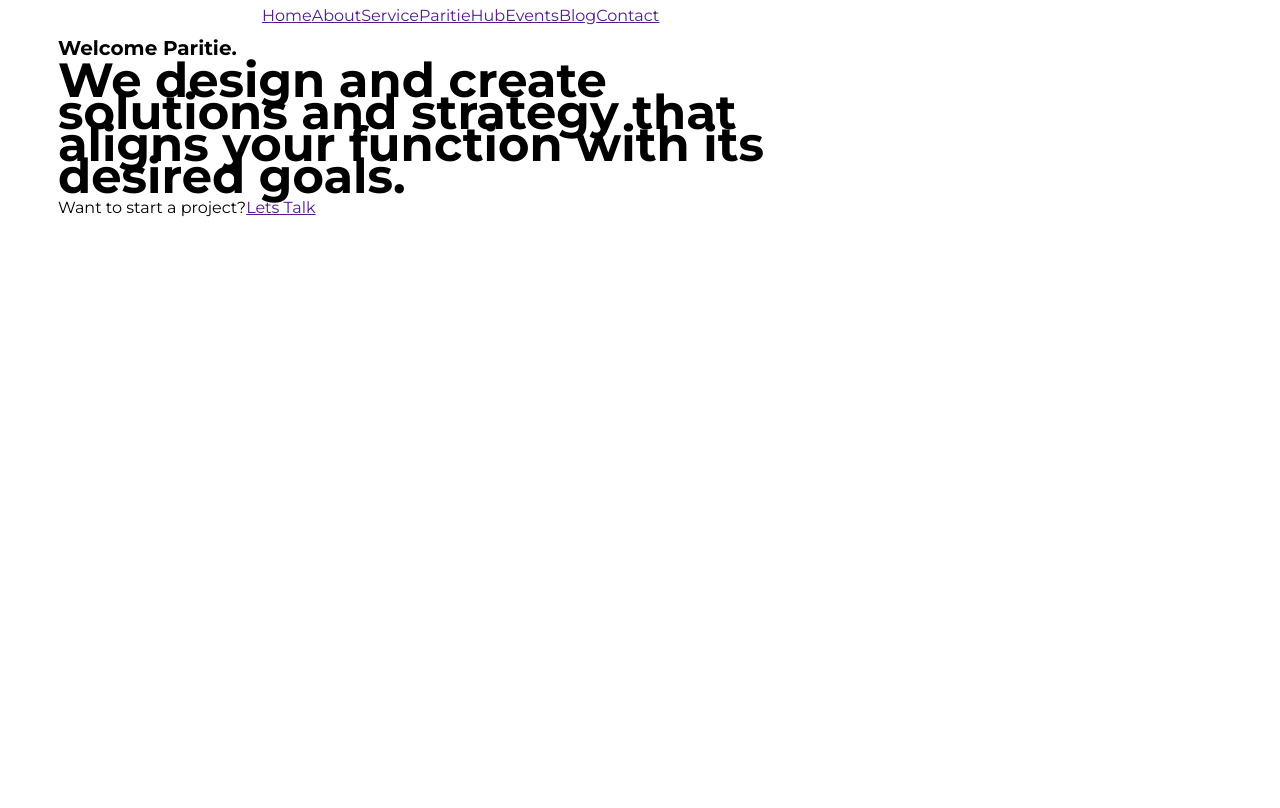
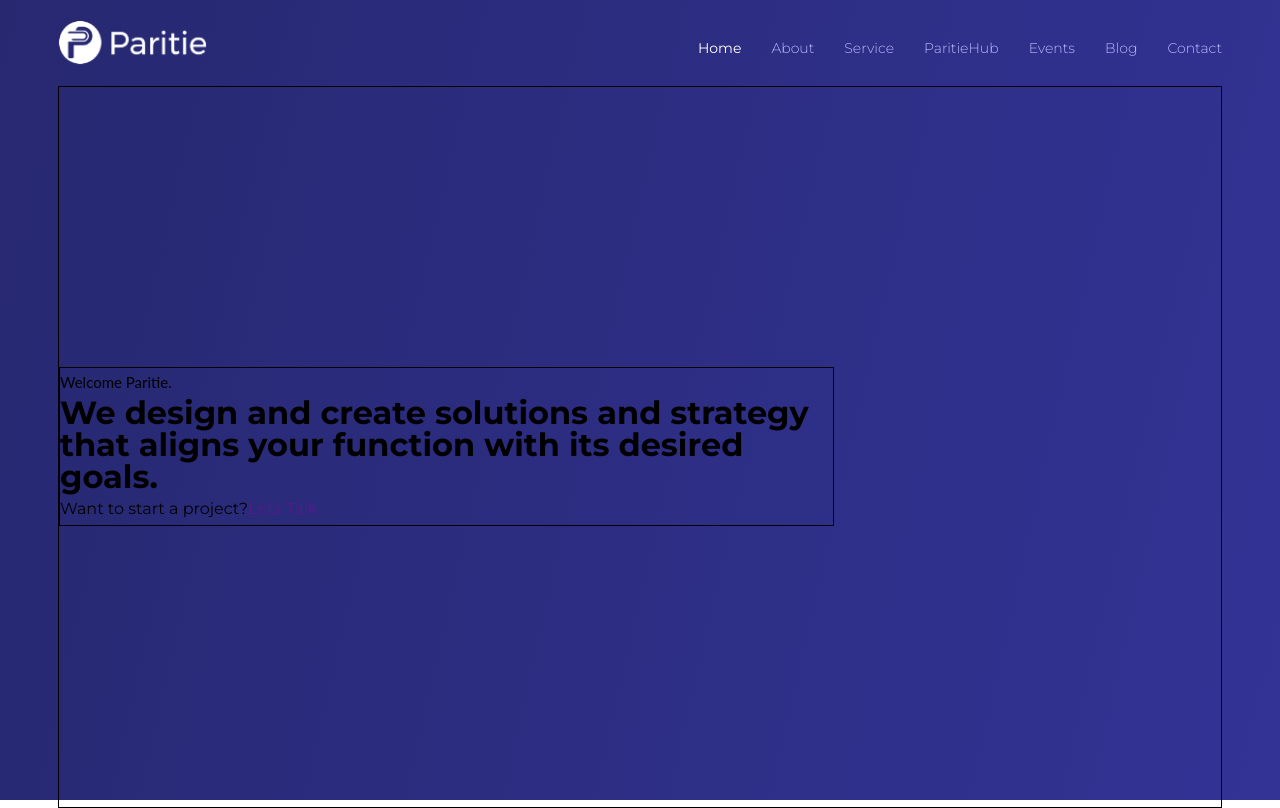
Before and after one commit to abdulqaharemjay/boilerplate_frontend_dev, a plain HTML site: page index.html in a window 1280 px wide. Drawn offline with Linux system fonts and the light colour scheme.

Commit message:
added site mockups, logo icon and index.css

```diff
--- /dev/null
+++ b/css/index.css
@@ -0,0 +1,32 @@
+header {
+    height: 100vh;
+    background: rgb(50, 51, 149);
+    background: linear-gradient(283deg, rgba(50, 51, 149, 1) 0%, rgba(39, 40, 112, 1) 100%);
+}
+
+.header {
+    padding: 10px 0;
+}
+
+.logo img {
+    width: 150px;
+}
+
+.nav-item {
+    text-decoration: none;
+    color: rgb(184, 184, 255);
+    font-size: 14px;
+    font-weight: 300;
+    margin-left: 30px;
+}
+
+.active {
+  font-weight: 400;
+  color: white;
+}
+
+
+/* hero section of the header styles */
+.hero .row {
+  height: 90vh;
+}
--- a/css/typography.css
+++ b/css/typography.css
@@ -3,10 +3,11 @@
 
 body { font-family: 'Montserrat', sans-serif;}
 
-h1 {font-size: 48px;}
-h2 {font-size: 32px;}
-h3 {font-size: 26px;}
-h4 {font-size: 20px;}
+h1 {font-size: 32px;}
+h2 {font-size: 38px;}
+h3 {font-size: 28px;}
+h4 {font-size: 18px;}
+h4 {font-size: 16px;}
 p {
     font-size: 15px;
     font-family: 'Lato', sans-serif;
--- a/index.html
+++ b/index.html
@@ -8,7 +8,7 @@
         <meta name="viewport" content="width=device-width, initial-scale=1">
 
         <!-- google fonts  -->
-        <link href="https://fonts.googleapis.com/css?family=Montserrat:400,500,700" rel="stylesheet">
+        <link href="https://fonts.googleapis.com/css?family=Montserrat:300,400,500,700" rel="stylesheet">
 
         <!-- style sheet -->
         <link rel="stylesheet" href="css/reset.css">
@@ -17,6 +17,7 @@
         <link rel="stylesheet" href="css/typography.css">
         <link rel="stylesheet" href="css/reuseable.css">
         <link rel="stylesheet" href="css/debug.css">
+        <link rel="stylesheet" href="css/index.css">
 
 
 
@@ -25,29 +26,33 @@
 
         <header class="header">
             <div class="container-wide">
-                <div class="row">
-                    <div class="col-2 brand-name-logo"></div>
-                    <nav class="navigation flex">
-                        <a href="">Home</a>
-                        <a href="">About</a>
-                        <a href="">Service</a>
-                        <a href="">ParitieHub</a>
-                        <a href="">Events </a>
-                        <a href="">Blog</a>
-                        <a href="">Contact</a>
+                <div class="row justify-between header align-center">
+                    <div class="col-2 brand-name-logo">
+                        <a href="" class="logo">
+                            <img src="assets/logo.png" alt="">
+                        </a>
+                    </div>
+                    <nav class="navigation flex align-center">
+                        <a href="" class="nav-item active">Home</a>
+                        <a href="" class="nav-item">About</a>
+                        <a href="" class="nav-item">Service</a>
+                        <a href="" class="nav-item">ParitieHub</a>
+                        <a href="" class="nav-item">Events </a>
+                        <a href="" class="nav-item">Blog</a>
+                        <a href="" class="nav-item">Contact</a>
                     </nav>
                 </div>
-                <section class="hero">
+                <section class="hero relative fracture">
                     <div class="container-wide">
-                        <div class="row">
-                            <div class="col-8">
-                                <h4 class="welcome_paritie">Welcome Paritie.</h4>
+                        <div class="row align-center">
+                            <div class="col-8 fracture">
+                                <p class="welcome_paritie">Welcome Paritie.</p>
                                 <h1 class="value_prop">
                                     We design and create solutions and strategy that aligns your function with its desired goals.
                                 </h1>
                                 <div class="start_project flex">
                                     <span>Want to start a project?</span>
-                                    <a href="" class="lets_talk">Lets Talk</a>
+                                    <a href="" class="lets_talk btn">Lets Talk</a>
                                 </div>
                             </div>
                         </div>
```
Also changed, not shown: assets/Web 1366 – 11@2x.png (added), assets/Web 1366 – 13@2x.png (added), assets/logo.png (added), 1 other file.
